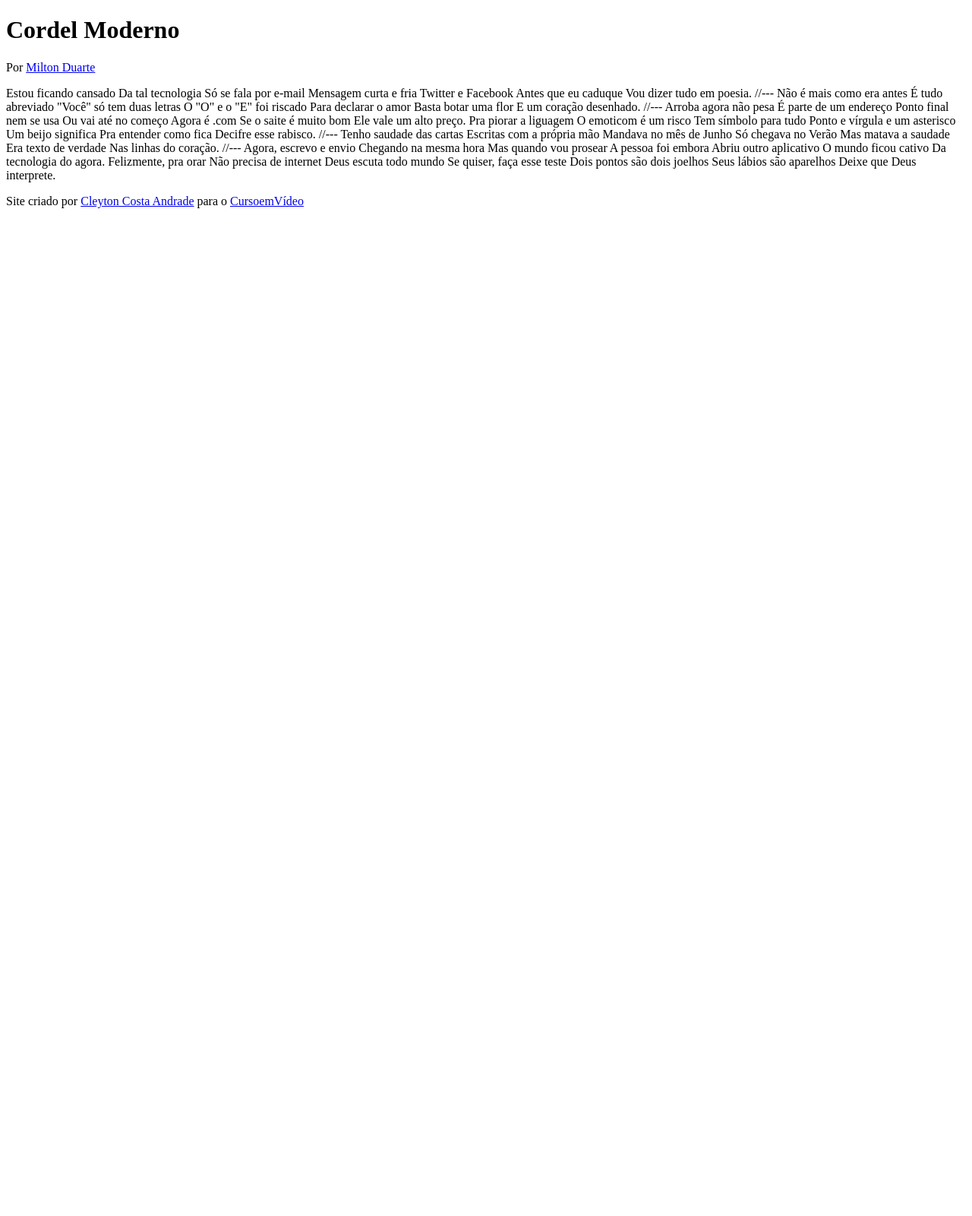
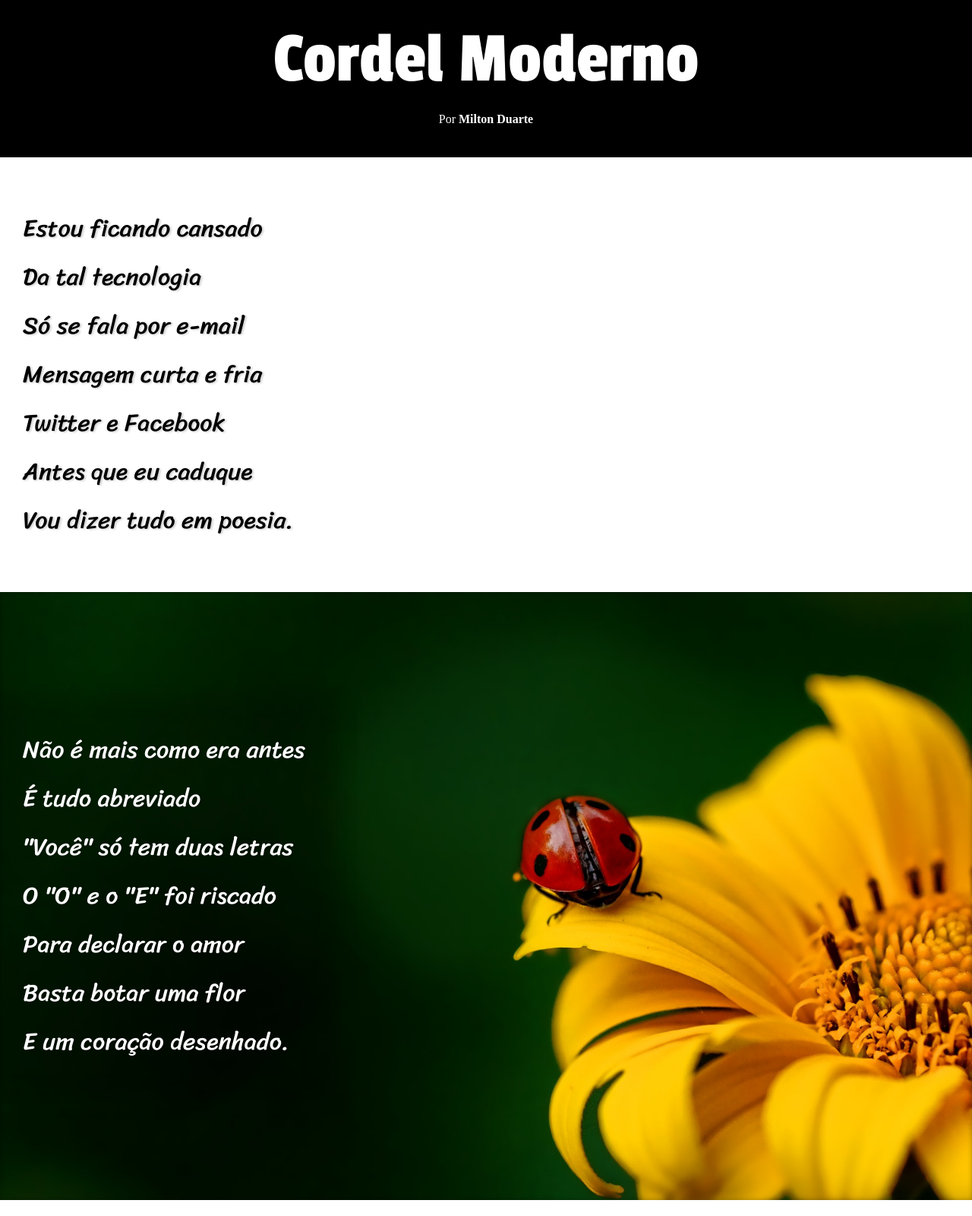
Before and after one commit to CleytonAndrade/projeto-cordel, a plain HTML site: page index.html in a window 1280 px wide. Shown: the top 1600 px of the page at 76% size. Before the commit the page ends 800 px from the top, so only its background shows below. Drawn offline with Linux system fonts and the light colour scheme.

Commit message:
05-01-25

```diff
--- a/index.html
+++ b/index.html
@@ -15,76 +15,80 @@
             Por <a href="https://www.recantodasletras.com.br/poesias/3186743" target="_blank" rel="external">Milton Duarte</a>
         </p>
     </header>
-    <main>
-                <article>
-                   <p>
-                        Estou ficando cansado
-                        Da tal tecnologia
-                        Só se fala por e-mail
-                        Mensagem curta e fria
-                        Twitter e Facebook
-                        Antes que eu caduque
-                        Vou dizer tudo em poesia.
+                <section>
+                    <p>
+                        Estou ficando cansado <br>
+                        Da tal tecnologia <br>
+                        Só se fala por e-mail <br>
+                        Mensagem curta e fria <br>
+                        Twitter e Facebook <br>
+                        Antes que eu caduque <br>
+                        Vou dizer tudo em poesia. <br>
+                    </p>
+                </section>
+                <section id="flor" >
+                        <p>
+                            Não é mais como era antes <br>
+                            É tudo abreviado <br>
+                            "Você" só tem duas letras <br>
+                            O "O" e o "E" foi riscado <br>
+                            Para declarar o amor <br>
+                            Basta botar uma flor <br>
+                            E um coração desenhado. <br>
+                        </p>
+                </section>
+                <section>
+                    <p>
+                        Arroba agora não pesa <br>
+                        É parte de um endereço <br>
+                        Ponto final nem se usa <br>
+                        Ou vai até no começo <br>
+                        Agora é .com <br>
+                        Se o saite é muito bom <br>
+                        Ele vale um alto preço. <br>
 
-                        //---
+                        Pra piorar a liguagem <br>
+                        O emoticom é um risco <br>
+                        Tem símbolo para tudo <br>
+                        Ponto e vírgula e um asterisco <br>
+                        Um beijo significa <br>
+                        Pra entender como fica <br>
+                        Decifre esse rabisco. <br>
+                    </p>
+                </section>
+                <section id="carta">
+                    <p>
+                        Tenho saudade das cartas <br>
+                        Escritas com a própria mão <br>
+                        Mandava no mês de Junho <br>
+                        Só chegava no Verão <br>
+                        Mas matava a saudade <br>
+                        Era texto de verdade <br>
+                        Nas linhas do coração. <br>
+                    </p>
+                </section>
+                <section>
+                    <p>
+                        Agora, escrevo e envio <br>
+                        Chegando na mesma hora <br>
+                        Mas quando vou prosear <br>
+                        A pessoa foi embora <br>
+                        Abriu outro aplicativo <br>
+                        O mundo ficou cativo <br>
+                        Da tecnologia do agora. <br>
 
-                        Não é mais como era antes
-                        É tudo abreviado
-                        "Você" só tem duas letras
-                        O "O" e o "E" foi riscado
-                        Para declarar o amor
-                        Basta botar uma flor
-                        E um coração desenhado.
+                        Felizmente, pra orar <br>
+                        Não precisa de internet <br>
+                        Deus escuta todo mundo <br>
+                        Se quiser, faça esse teste <br>
+                        Dois pontos são dois joelhos <br>
+                        Seus lábios são aparelhos <br>
+                        Deixe que Deus interprete. <br>
+                    </p>
+                </section>
 
-                        //---
 
-                        Arroba agora não pesa
-                        É parte de um endereço
-                        Ponto final nem se usa
-                        Ou vai até no começo
-                        Agora é .com
-                        Se o saite é muito bom
-                        Ele vale um alto preço.
-
-                        Pra piorar a liguagem
-                        O emoticom é um risco
-                        Tem símbolo para tudo
-                        Ponto e vírgula e um asterisco
-                        Um beijo significa
-                        Pra entender como fica
-                        Decifre esse rabisco.
-
-                        //---
-
-                        Tenho saudade das cartas
-                        Escritas com a própria mão
-                        Mandava no mês de Junho
-                        Só chegava no Verão
-                        Mas matava a saudade
-                        Era texto de verdade
-                        Nas linhas do coração.
-
-                        //---
-
-                        Agora, escrevo e envio
-                        Chegando na mesma hora
-                        Mas quando vou prosear
-                        A pessoa foi embora
-                        Abriu outro aplicativo
-                        O mundo ficou cativo
-                        Da tecnologia do agora.
-
-                        Felizmente, pra orar
-                        Não precisa de internet
-                        Deus escuta todo mundo
-                        Se quiser, faça esse teste
-                        Dois pontos são dois joelhos
-                        Seus lábios são aparelhos
-                        Deixe que Deus interprete.
-                   </p>
-                </article>
-    </main>
-    <footer>
+<footer>
         <p>
             Site criado por <a href="https://github.com/CleytonAndrade" target="_blank">Cleyton Costa Andrade</a> para o <a href="https://www.youtube.com/c/CursoemV%C3%ADdeo" target="_blank">CursoemVídeo</a>
         </p>
--- a/styles/style.css
+++ b/styles/style.css
@@ -1 +1,107 @@
 @charset "UTF-8";
+@import url('https://fonts.googleapis.com/css2?family=Bebas+Neue&family=Sriracha&display=swap');
+@import url('https://fonts.googleapis.com/css2?family=Bebas+Neue&family=Passion+One:wght@400;700;900&family=Sriracha&display=swap');
+
+
+
+body {
+    margin: 0;
+
+}
+
+
+header {
+    background-color: #000;
+    color: #fff;
+    padding: 2vw;
+}
+
+header > h1 {
+    text-align: center;
+    margin: 0;
+    font-family: 'Passion One', sans-serif;
+    font-size: clamp(64px, 8vw, 96px);
+    font-weight: 400;
+}
+
+header > p {
+    text-align: center;
+}
+
+a {
+    color: #fff;
+    text-decoration: none;
+    font-weight: bolder;
+}
+
+section p {
+    font-family: 'Sriracha', cursive;
+    font-size: clamp(16px,3vw,32px) ;
+    padding: 30px;
+    line-height: 200%;
+    text-shadow: 2px 1px 3px rgba(0, 0, 0, 0.200);
+
+}
+
+footer {
+    background-color: #000;
+
+}
+
+footer p {
+    color: #fff;
+    margin: 0;
+    text-align: center;
+    font-size: 16px
+}
+
+#flor {
+    background-image: url(../images/background001.jpg);
+    background-attachment: fixed;
+    background-size: cover;
+    background-repeat: no-repeat;
+    background-position:right center;
+    height: 70vw;
+    max-height:100vh;
+    min-height: 30vh;
+    position: relative;
+    box-shadow: inset 0px 0px 7px -1px rgba(0, 0, 0, 0.400);
+}
+
+#flor > p {
+    padding: 10px;
+    margin:0px;
+    color: #ffffff;
+    background-color: rgba(0, 0, 0, 0.200);
+    position: absolute;
+    top: 50%;
+    left: 20px;
+    transform: translate(0%,-50%);
+    border-radius: 2px;
+    box-shadow: 0px 0px 30px 30px rgba(0, 0, 0, 0.200);
+}
+
+#carta {
+    background-image: url(../images/background002.jpg);
+    background-attachment: fixed;
+    background-size: cover;
+    background-repeat: no-repeat;
+    background-position:right center;
+    height: 70vw;
+    max-height:100vh;
+    position: relative;
+    box-shadow: inset 0px 0px 7px -1px rgba(0, 0, 0, 0.400);
+}
+
+#carta > p {
+    padding: 10px;
+    margin:0px;
+    color: #ffffff;
+    background-color: rgba(0, 0, 0, 0.200);
+    position: absolute;
+    top: 50%;
+    left: 20px;
+    transform: translate(0%,-50%);
+    border-radius: 2px;
+    box-shadow: 0px 0px 30px 30px rgba(0, 0, 0, 0.200);
+}
```
